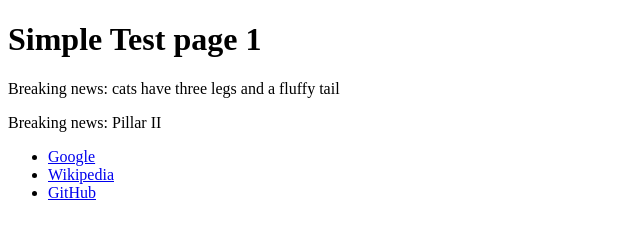
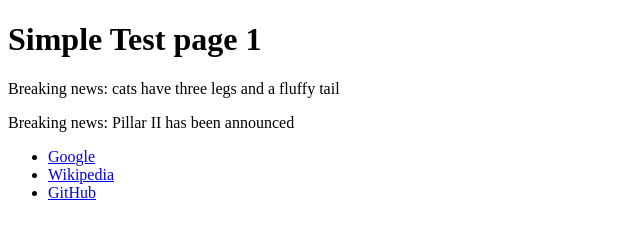
Before and after one commit to eliopetrini/eliopetrini.github.io, a website: page public/page1.html in a window 1280 px wide. Shown: the whole page, without its empty margins (0-640 px from the left). Drawn offline with Linux system fonts and the light colour scheme.

Commit message:
Update page1.html

```diff
--- a/public/page1.html
+++ b/public/page1.html
@@ -8,7 +8,7 @@
 <body>
   <h1>Simple Test page 1</h1>
   <p>Breaking news: cats have three legs and a fluffy tail</p>
-  <p>Breaking news: Pillar II</p>
+  <p>Breaking news: Pillar II has been announced</p>
   <ul>
     <li><a href="https://www.google.com" target="_blank">Google</a></li>
     <li><a href="https://www.wikipedia.org" target="_blank">Wikipedia</a></li>
```
